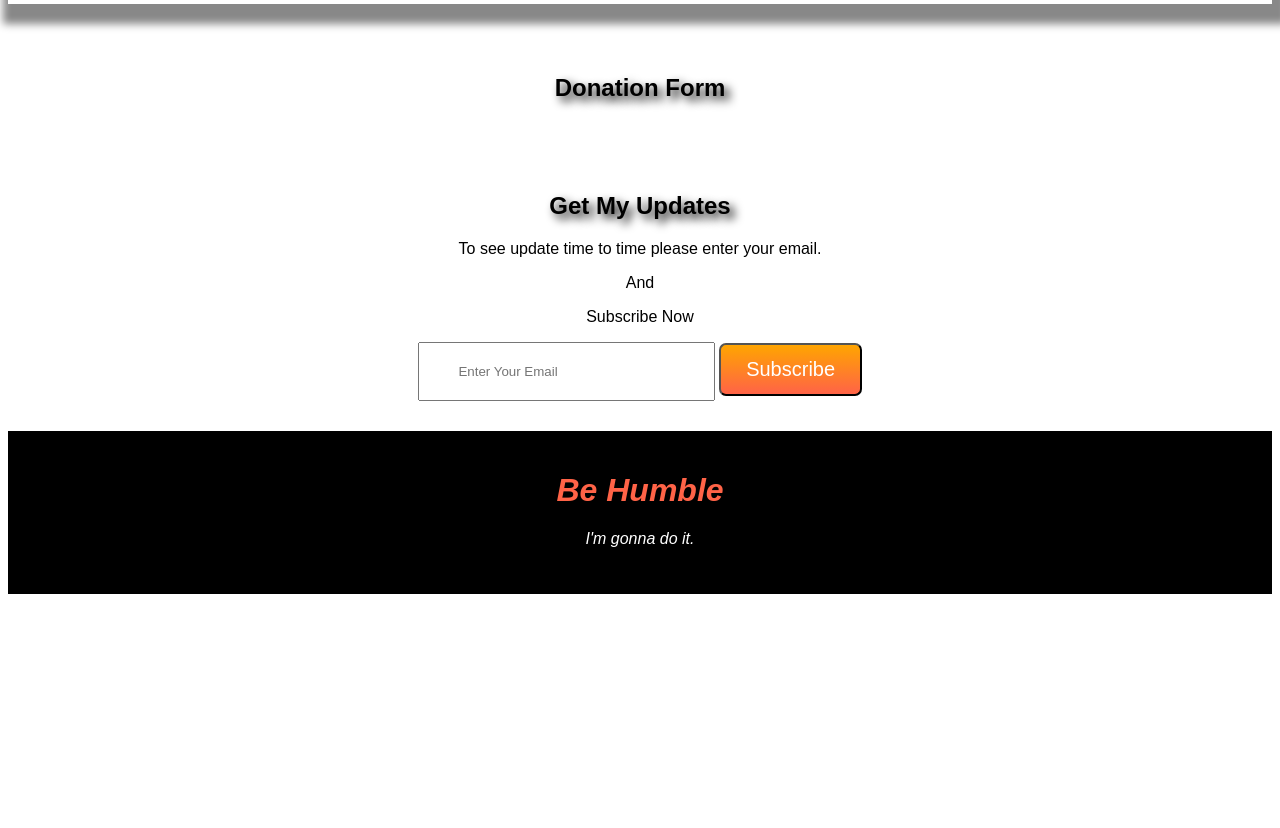
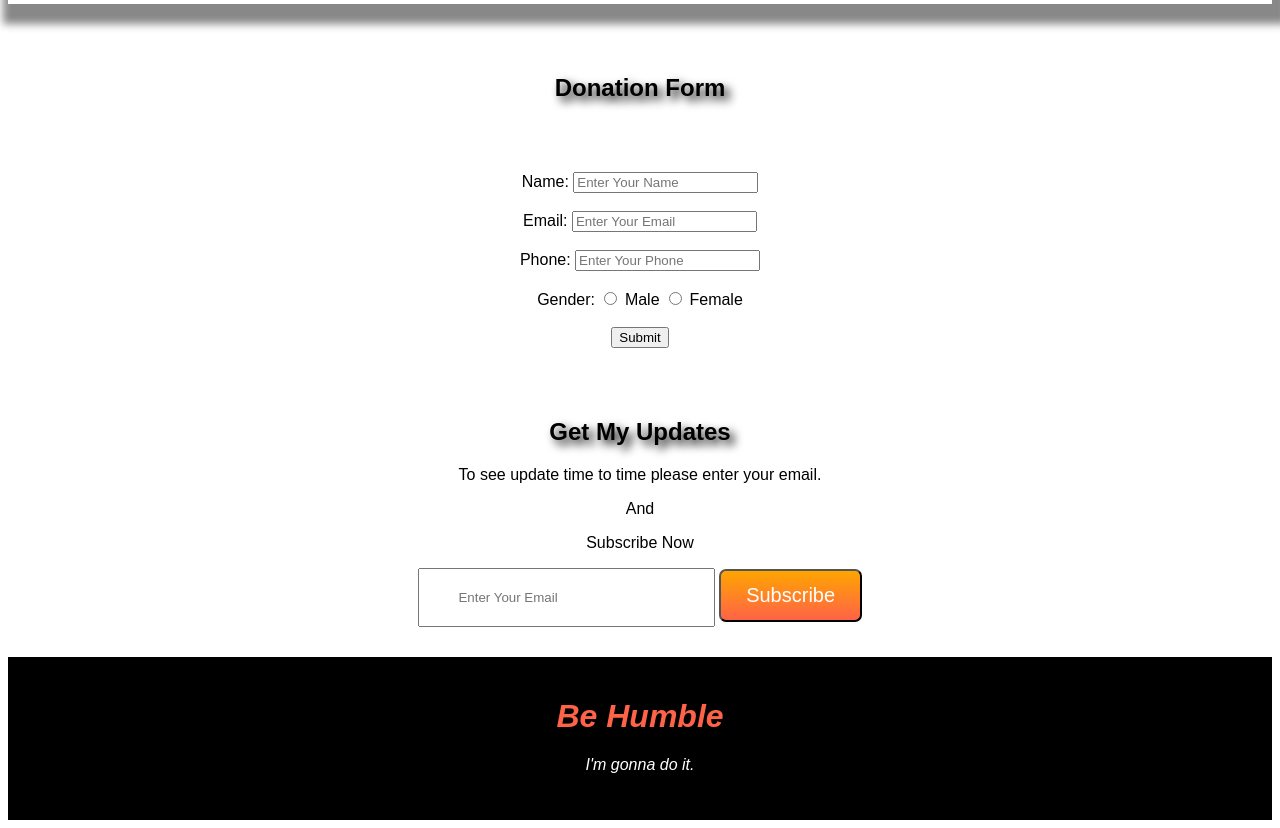
Before and after one commit to Masud-Ahmed35/assignment-1, a plain HTML site: page index.html in a window 1280 px wide. Shown: the part 1791-2619 px from the top of the page. Before the commit the page ends 2393 px from the top, so only its background shows below. Drawn offline with Linux system fonts and the light colour scheme; a web font is replaced by a local one.

Commit message:
Donation form

```diff
--- a/index.html
+++ b/index.html
@@ -77,8 +77,19 @@
         <div class="text donate-today">
             <h1>Donation Form</h1>
         </div>
-        <div>
-
+        <div class="text donate-today">
+            <form>
+                <label for="">Name:</label>
+                <input type="text" id="" name="" placeholder="Enter Your Name"><br><br>
+                <label for="">Email:</label>
+                <input type="text" id="" name="" placeholder="Enter Your Email"><br><br>
+                <label for="">Phone:</label>
+                <input type="text" id="" name="" placeholder="Enter Your Phone"><br><br>
+                <label for="">Gender:</label>
+                <input type="radio" name="gender" value="male"> Male
+                <input type="radio" name="gender" value="female"> Female<br><br>
+                <input type="submit" value="Submit">
+            </form>
         </div>
     </section>
 
```
